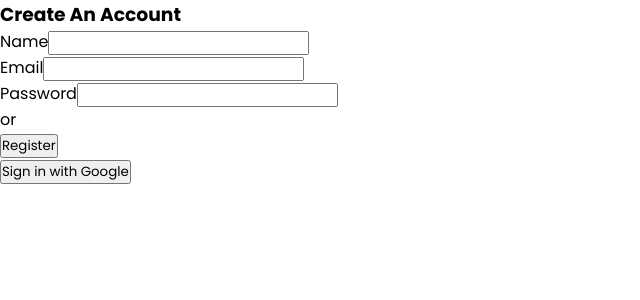
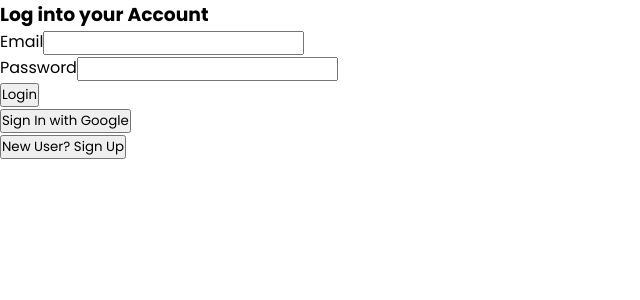
Before and after one commit to tobySolutions/Rapyd-Hackathon, a React (Vite) app in the folder rapiddate/: page /register in a window 1280 px wide. Shown: the top 300 px of the page, without its empty margins (0-640 px from the left). Built offline with nearby package versions, Linux system fonts and the light colour scheme; no server answers.

Commit message:
fixed routing for authentication@

```diff
--- a/rapiddate/src/App.jsx
+++ b/rapiddate/src/App.jsx
@@ -1,29 +1,42 @@
+import { useSelector } from 'react-redux'
 import {BrowserRouter, Routes, Route } from 'react-router-dom'
 import './App.css'
+import Authenticate from './Components/Authentication/Authenticate'
 import Login from './Components/Authentication/Login/Login'
 import Register from './Components/Authentication/Register/Register'
 import PrivateRoute from './Components/PrivateRoute'
 import AuthProvider from './Context/AuthProvider'
 import Dashboard from './Pages/DashBoard/Dashboard'
 import Messages from './Pages/Messages/Messages'
+import { showUser } from './redux/User/UserSlice'
+
 
 
 function App() {
+  const user = useSelector(showUser)
+  console.log(user)
 
   return (
     <div className="App">
+      {!user ? (
+        <Authenticate />
+        // <Route path="/" element={<Login />} />
+      ):(
       <BrowserRouter>
       <Routes>
-          <Route path="/" element={<PrivateRoute />}>
+        <Route>
           <Route path="/" element={<Dashboard />} />
-          </Route>
           <Route path="/messages" element={<PrivateRoute />}>
             <Route path="/messages" element={<Messages />} />
           </Route>
           <Route exact path="/register" element={<Register />} />
-            <Route path="/login" element={<Login />} />
+          <Route exact path="/login" element={<Login />} />
+        </Route>
 </Routes>
+
 </BrowserRouter>
+
+)}
     </div>
   )
 }
--- /dev/null
+++ b/rapiddate/src/Components/Authentication/Authenticate.jsx
@@ -0,0 +1,16 @@
+import React, { useState } from 'react'
+import Register from './Register/Register'
+import Login from './Login/Login'
+
+const Authenticate = () => {
+    const [selection, setSelection] = useState(false)
+  return (
+    <div>
+
+        {selection ? <Register /> : <Login /> }
+        <button onClick={() => setSelection(!selection)}>{selection ? "Already Have an Account, Login" : "New User? Sign Up"}</button>
+    </div>
+  )
+}
+
+export default Authenticate
--- a/rapiddate/src/Components/Authentication/Login/Login.jsx
+++ b/rapiddate/src/Components/Authentication/Login/Login.jsx
@@ -1,8 +1,6 @@
 import React, { useState } from "react";
-import {useNavigate} from 'react-router-dom';
 import signInWithGoogle from "../GoogleAuth";
 import emailAuthLogin from "./emailAuthLogin";
-import { useDispatch } from 'react-redux'
 
 const Login = () => {
 
@@ -13,8 +11,6 @@ const Login = () => {
         loading: false,
     });
     const { email, password, error, loading } = data;
-    const history = useNavigate()
-    const dispatch = useDispatch()
     const handleChange = (e) => {
         setData({ ...data, [e.target.name]: e.target.value });
     };
@@ -22,11 +18,12 @@ const Login = () => {
     const handleSubmit = async (e) => {
         e.preventDefault();
         setData({...data, loading: true})
-        await emailAuthLogin(setData, data, history)
+        await emailAuthLogin(setData, data, )
+        window.location.reload()
     };
     const handleGoogle = async () => {
-       await signInWithGoogle(history)
-       history("/")
+        await signInWithGoogle()
+        window.location.reload()
     }
     return (
         <section>
--- a/rapiddate/src/Components/Authentication/Register/Register.jsx
+++ b/rapiddate/src/Components/Authentication/Register/Register.jsx
@@ -1,12 +1,8 @@
 import React, { useState } from "react";
 import signInWithGoogle from "../GoogleAuth";
 import emailAuth from "./EmailAuth";
-import {useNavigate} from 'react-router-dom'
-import { useDispatch } from "react-redux";
 
 const Register = () => {
-  const history = useNavigate()
-  const dispatch = useDispatch
   const [data, setData] = useState({
     name: '',
     email: "",
@@ -29,11 +25,12 @@ const Register = () => {
   const handleSubmit = async (e) => {
     e.preventDefault();
     setData({...data, loading: true})
-    await emailAuth(setData, data, history)
+    await emailAuth(setData, data)
+    window.location.reload()
   };
   const handleGoogle = async () => {
     await signInWithGoogle()
-    history('/')
+    window.location.reload()
   }
   return (
     <section>
--- a/rapiddate/src/redux/User/UserSlice.js
+++ b/rapiddate/src/redux/User/UserSlice.js
@@ -7,7 +7,7 @@ const customizedMiddleware = getDefaultMiddleware({
 
 const data = localStorage.getItem('user')
 const initialState = {
-    user: data ? JSON.parse(data) : {}
+    user: data && JSON.parse(data)
 }
 
 export const userSlice = createSlice({
```
Lines whose indentation alone changed are shown as unchanged.
